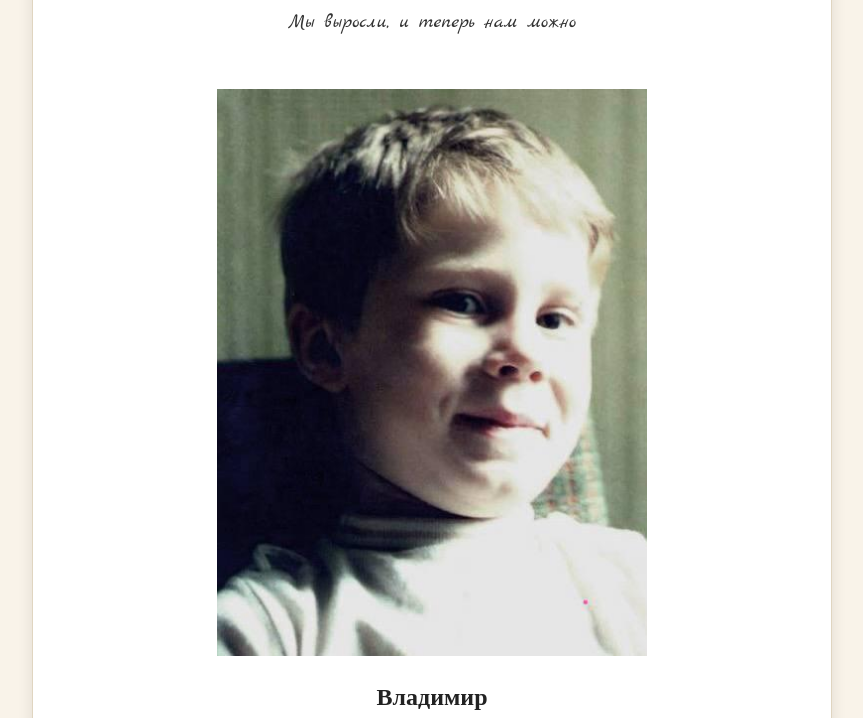
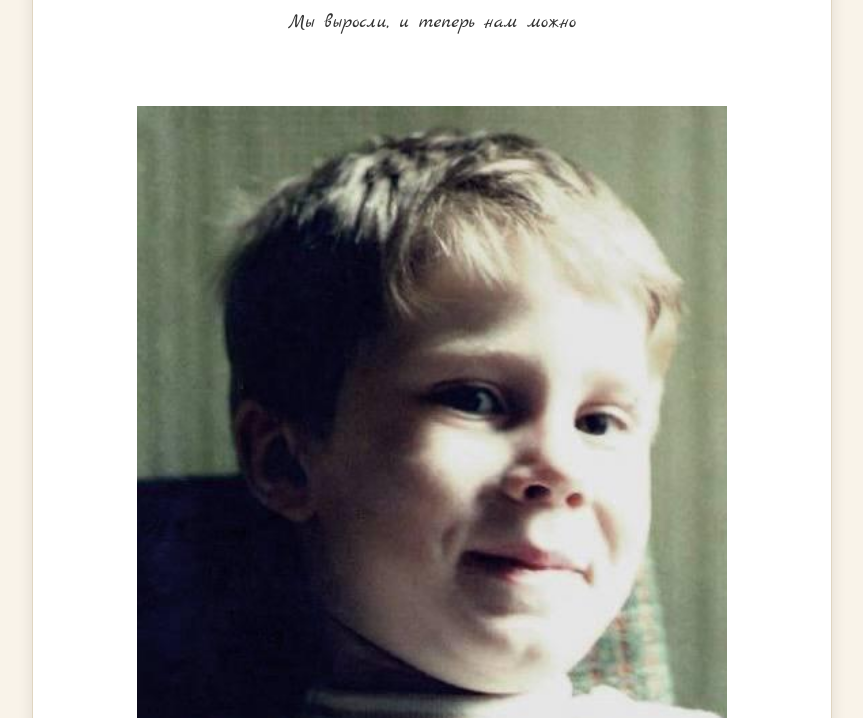
Before and after one commit to VladimirTumiloDenisovich/wedding, a plain HTML site: page index.html in a window 1280 px wide. Shown: the part 82-800 px from the top of the page, without its empty margins (208-1071 px from the left). Drawn offline with nearby package versions, Linux system fonts and the light colour scheme.

Commit message:
Update styles.css

```diff
--- a/styles.css
+++ b/styles.css
@@ -42,9 +42,13 @@ body {
 .polaroid {
   background-color: var(--polaroid-color);
   color: var(--polaroid-text-color);
-  padding: 20px 0px 30px;
+  padding: 5% 0% 10%;
   border-radius: 1%;
-  margin: 10px 100px 30px;
+  margin: 0% 0% 10%;
+}
+
+.map {
+  border-radius: 1.5%;
 }
 
 .invitation-card {
```
